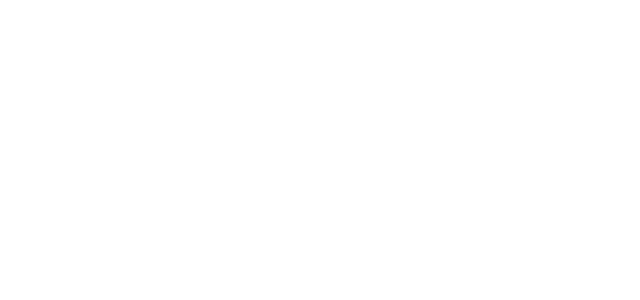
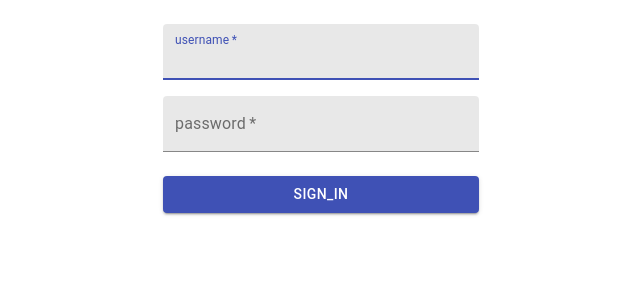
Before and after one commit to AugustoAmaral/bookstore-frontend, a React (Create React App) app: page / in a window 1280 px wide. Shown: the top 300 px of the page, without its empty margins (319-959 px from the left). Built offline with nearby package versions, Linux system fonts and the light colour scheme.

Commit message:
Added some packages and first page SignIn page and form

```diff
--- a/package.json
+++ b/package.json
@@ -6,9 +6,12 @@
     "@material-ui/core": "^4.1.3",
     "@material-ui/icons": "^4.2.1",
     "formik": "^1.5.7",
+    "i18next": "^17.0.4",
+    "i18next-browser-languagedetector": "^3.0.1",
     "moment": "^2.24.0",
     "react": "^16.8.6",
     "react-dom": "^16.8.6",
+    "react-i18next": "^10.11.2",
     "react-router-dom": "^5.0.1",
     "react-scripts": "3.0.1",
     "yup": "^0.27.0"
--- a/src/src/App.js
+++ b/src/src/App.js
@@ -1,7 +1,14 @@
 import React from "react";
+import SignIn from "./authentication/SignIn";
+import "./locales/i18n";
 
 const App = () => {
-  return <div />;
+  return (
+    <>
+      {" "}
+      <SignIn />
+    </>
+  );
 };
 
 export default App;
--- /dev/null
+++ b/src/src/authentication/SignIn.jsx
@@ -0,0 +1,35 @@
+import React, { Fragment } from "react";
+import { Grid } from "@material-ui/core";
+import SignInForm from "./SignInForm";
+
+class SignIn extends React.Component {
+  state = {
+    authInfo: new FormData(),
+    error: false,
+    message: null,
+    loading: false
+  };
+
+  closeErrorMessage = () => {
+    this.setState({ error: false });
+  };
+
+  render() {
+    return (
+      <Fragment>
+        <Grid container justify="center">
+          <Grid item xs={12} sm={5} lg={3}>
+            <SignInForm
+              id="signIn"
+              formState={this.state.authInfo}
+              onSubmit={this.handleSubmit}
+              wrongPassword={this.state.wrong_pass}
+            />
+          </Grid>
+        </Grid>
+      </Fragment>
+    );
+  }
+}
+
+export default SignIn;
--- /dev/null
+++ b/src/src/authentication/SignInForm.jsx
@@ -0,0 +1,104 @@
+import React from "react";
+import TextField from "@material-ui/core/TextField";
+import withStyles from "@material-ui/core/styles/withStyles";
+import { Formik } from "formik";
+import * as Yup from "yup";
+import { useTranslation } from "react-i18next";
+import { Button } from "@material-ui/core";
+
+const styles = theme => ({
+  formControl: {
+    marginTop: theme.spacing.unit * 2
+  },
+  submit: {
+    marginTop: theme.spacing.unit * 3
+  }
+});
+
+const Form = withStyles(styles)(
+  ({
+    values,
+    errors,
+    isSubmitting,
+    handleChange,
+    handleBlur,
+    handleSubmit,
+    classes,
+    id,
+    ...props
+  }) => {
+    const { t } = useTranslation();
+    return (
+      <form id={id} onSubmit={handleSubmit} noValidate>
+        <TextField
+          name="username"
+          label={t("username")}
+          variant="filled"
+          value={values.username}
+          helperText={errors.username}
+          error={Boolean(errors.username)}
+          onChange={handleChange}
+          onBlur={handleBlur}
+          disabled={isSubmitting}
+          className={classes.formControl}
+          fullWidth
+          required
+          autoFocus
+        />
+        <TextField
+          name="password"
+          label={t("password")}
+          variant="filled"
+          value={values.password}
+          helperText={errors.password}
+          error={Boolean(errors.password)}
+          onChange={handleChange}
+          onBlur={handleBlur}
+          disabled={isSubmitting}
+          className={classes.formControl}
+          fullWidth
+          required
+          type="password"
+        />
+        <Button
+          className={classes.submit}
+          type="submit"
+          fullWidth
+          variant="contained"
+          color="primary"
+        >
+          {t("sign_in")}
+        </Button>
+      </form>
+    );
+  }
+);
+
+const SignInForm = props => {
+  const { t } = useTranslation();
+  return (
+    <Formik
+      initialValues={{
+        username: "",
+        password: ""
+      }}
+      validationSchema={Yup.object().shape({
+        username: Yup.string().required(
+          t("pleaseFillTheField", { field: t("username") })
+        ),
+        password: Yup.string().required(
+          t("pleaseFillTheField", { field: t("password") })
+        )
+      })}
+      onSubmit={(values, { setSubmitting }) => {
+        props.formState.set("username", values.username);
+        props.formState.set("password", values.password);
+        props.onSubmit();
+        setSubmitting(false);
+      }}
+      render={formikProps => <Form {...formikProps} id={props.id} />}
+    />
+  );
+};
+
+export default SignInForm;
--- /dev/null
+++ b/src/src/locales/en-US.js
@@ -0,0 +1,3 @@
+export default {
+  translation: {}
+};
--- /dev/null
+++ b/src/src/locales/i18n.jsx
@@ -0,0 +1,25 @@
+import i18n from "i18next";
+import LanguageDetector from "i18next-browser-languagedetector";
+import { initReactI18next } from "react-i18next";
+import enUS from "./en-US";
+import ptBR from "./pt-BR";
+import "moment/locale/pt-br";
+
+const resources = {
+  "pt-BR": ptBR,
+  en: enUS
+};
+
+i18n
+  .use(LanguageDetector)
+  .use(initReactI18next)
+  .init({
+    resources,
+    fallbackLng: "en",
+    debug: process.env.REACT_APP_DEVELOPMENT,
+    interpolation: {
+      escapeValue: false
+    }
+  });
+
+export default i18n;
--- /dev/null
+++ b/src/src/locales/pt-BR.js
@@ -0,0 +1,3 @@
+export default {
+  translation: {}
+};
```
Also changed, not shown: 1 other file (tests, documents, lock files or other folders).
